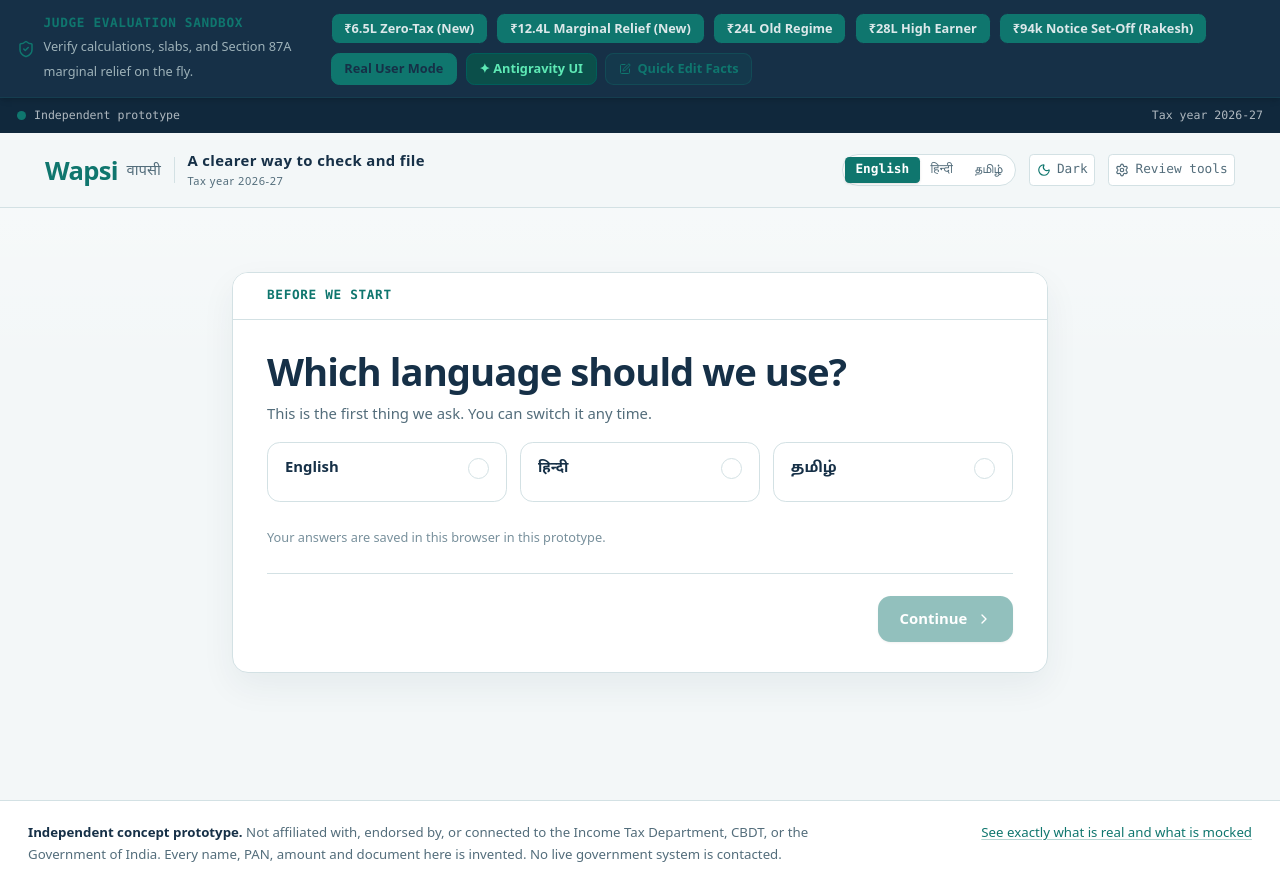
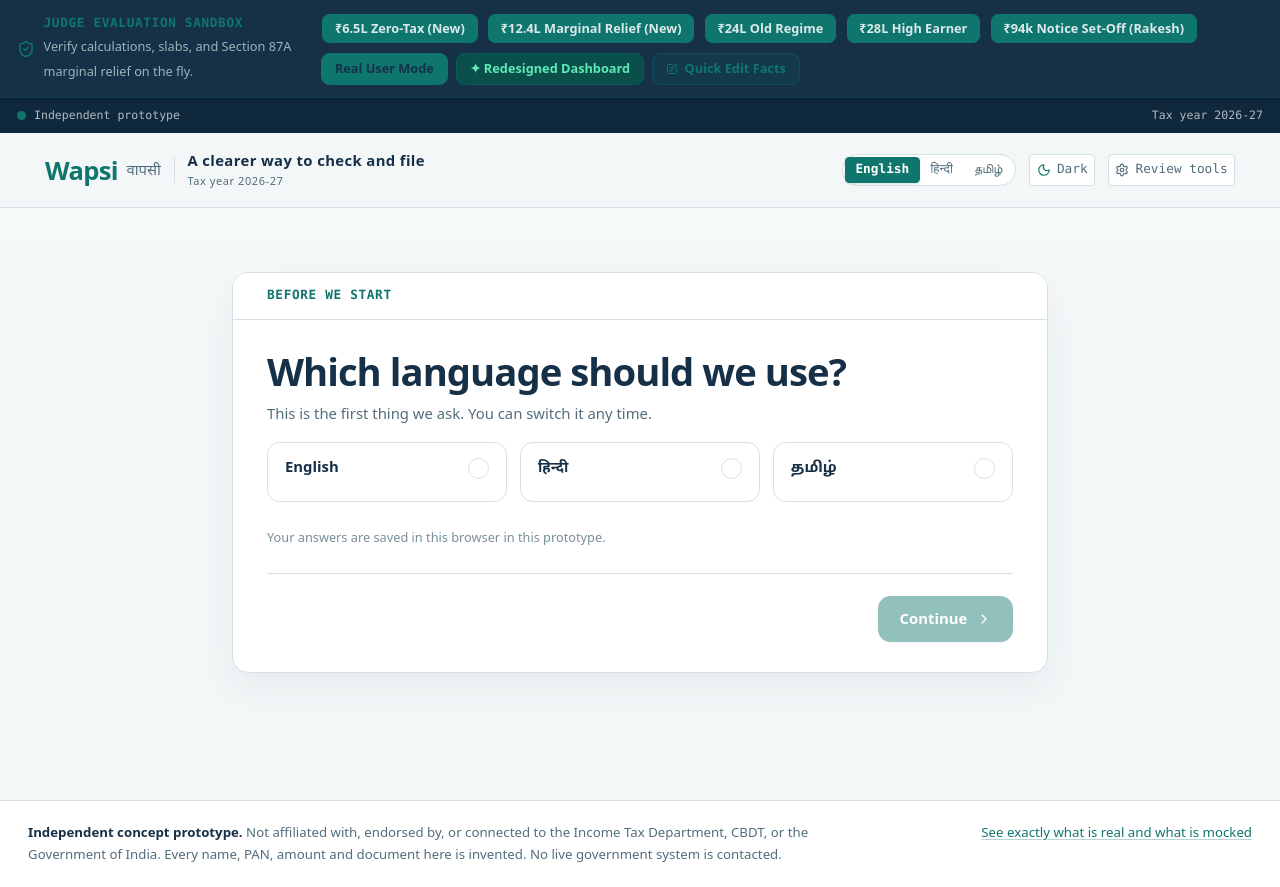
Before and after one commit to Basit-94/IncomeTax, a Next.js app: page / in a window 1280 px wide. Built offline with nearby package versions, Linux system fonts and the light colour scheme.

Commit message:
style: rename user-facing label to Redesigned Dashboard

```diff
--- a/components/dashboard/judge-sandbox-bar.tsx
+++ b/components/dashboard/judge-sandbox-bar.tsx
@@ -147,7 +147,7 @@ export function JudgeSandboxBar({
                 : "bg-teal-900 text-emerald-300 border border-teal-800 hover:border-teal-705"
             }`}
           >
-            <span>✦ Antigravity UI</span>
+            <span>✦ Redesigned Dashboard</span>
           </button>
 
           <button
```
Also changed, not shown: 1 other file (tests, documents, lock files or other folders).
